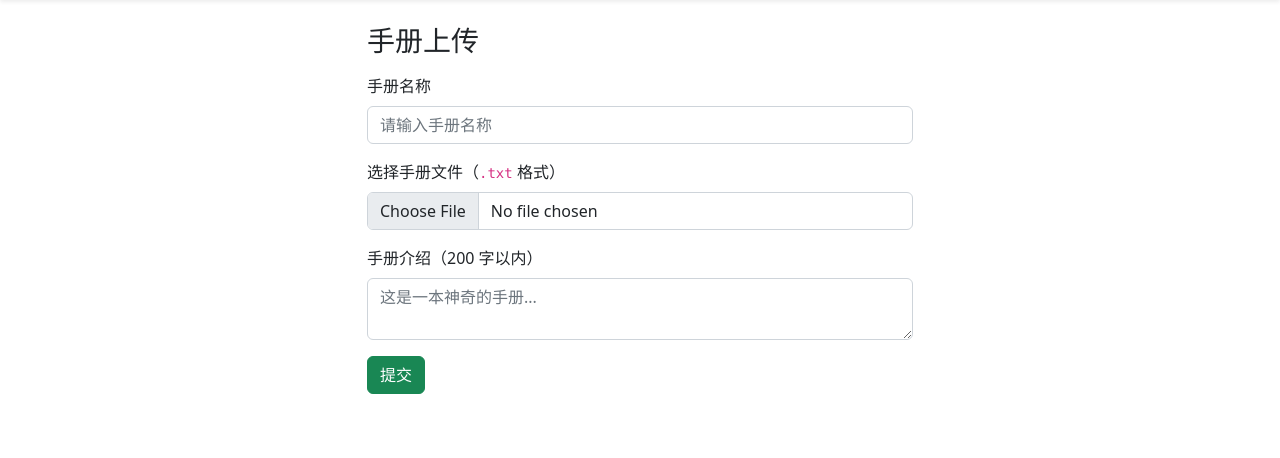
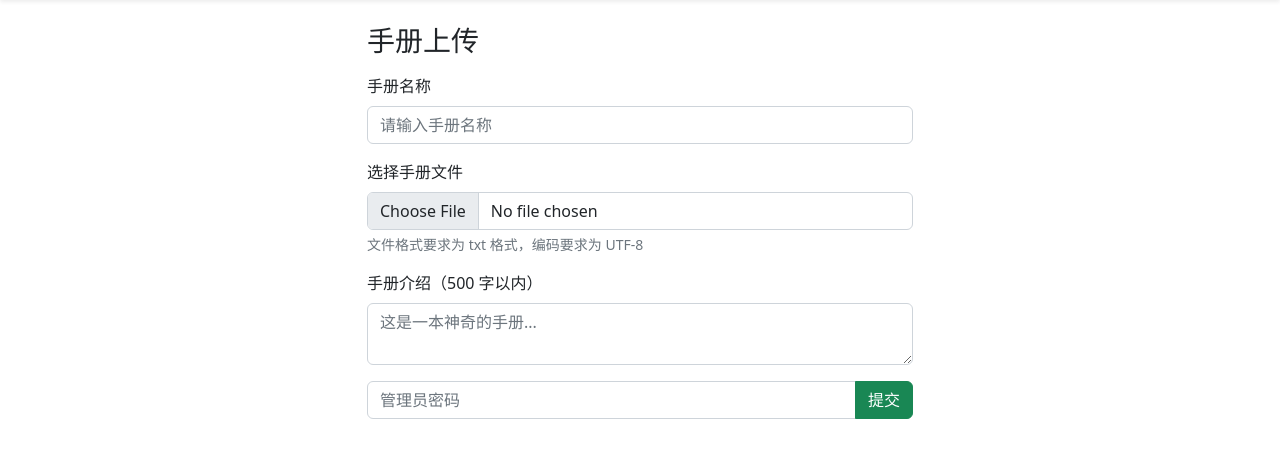
Before and after one commit to iuroc/iapp-doc, a PHP site: page /control/upload.php in a window 1280 px wide. Shown: the part 56-514 px from the top of the page. Run offline with PHP 8.4, Linux system fonts and the light colour scheme; some libraries are stand-ins or nearby versions.

Commit message:
完成手册上传页面

```diff
--- a/control/upload.php
+++ b/control/upload.php
@@ -22,6 +22,10 @@ class Upload
      */
     public string $intro = '';
     /**
+     * 手册内容
+     */
+    public string $text;
+    /**
      * 当前脚本相对路径
      */
     public const PATH = '/control/upload.php';
@@ -29,32 +33,115 @@ class Upload
     {
         $this->action = $_POST['action'] ?? '';
         if ($this->action == 'submit') {
+            $this->submit();
+            header('location: ' . Upload::PATH);
+        }
+    }
+    /**
+     * 提交事件
+     */
+    public function submit()
+    {
+        // 验证管理员密码
+        $password = $_POST['password'] ?? '';
+        if ($password != Config::$admin['password']) {
+            die('管理员密码错误');
+        }
+        setcookie('password', $password, 0, '/');
         // 获取文件数据
         $this->file = $_FILES['file'] ?? null;
         if (!$this->file || $this->file['error'] > 0) {
             die('文件上传失败');
         }
         // 获取手册名称
-            $this->title = $_POST['title'] ?? '';
-            if (!$this->title) {
+        $this->get_title();
+        // 判断文件大小是否超出限制
+        if ($this->file['size'] > 3e6) {
+            die('文件大小不能超过 3 MB');
+        }
+        $this->get_intro();
+        $this->read_file();
+        $this->create_book();
+        $this->create_article();
+    }
+    /**
+     * 获取 `title` 参数
+     */
+    public function get_title()
+    {
+        $title = $_POST['title'] ?? '';
+        if (!$title) {
             preg_match('/^(.*)\..*$/', $this->file['name'], $matches);
-                $this->title = $matches[1] ?? $this->file['name'];
+            $title = $matches[1] ?? $this->file['name'];
         }
-            if (!$this->title) {
+        if (!$title) {
             die('请输入手册标题');
         }
-            // 判断文件大小是否超出限制
-            if ($this->file['size'] > 3e2) {
-                die('文件大小不能超过 3 MB');
+        if (mb_strlen($title) > 255) {
+            die('标题过长');
         }
-            $this->intro = $_POST['intro'] ?? '';
+        $this->title = addslashes($title);
+    }
+    /**
+     * 获取 `intro` 参数
+     */
+    public function get_intro()
+    {
+        $intro = $_POST['intro'] ?? '';
+        if (mb_strlen($intro) > 500) {
+            die('介绍文本过长');
+        }
+        $this->intro = addslashes($intro);
+    }
+    /**
+     * 创建手册
+     */
+    public function create_book()
+    {
+        $table = Config::$table['book'];
+        $sql = "INSERT INTO `$table` (`title`, `intro`) VALUES ('{$this->title}', '{$this->intro}')";
+        mysqli_query(Init::$conn, $sql);
+    }
+    /**
+     * 创建文章
+     */
+    public function create_article()
+    {
+        $list = explode('【', $this->text);
+        $book_id = $this->get_new_book_id();
+        $table = Config::$table['article'];
+        for ($x = 1; $x < count($list); $x++) {
+            $item = explode('】', $list[$x]);
+            $title = addslashes($item[0]);
+            $content = addslashes($item[1]);
+            $sql = "INSERT INTO `$table` (`title`, `content`, `book_id`) VALUES ('$title', '$content', '$book_id');";
+            mysqli_query(Init::$conn, $sql);
         }
     }
+    /**
+     * 获取最新一条手册记录的 ID 值
+     */
+    public function get_new_book_id()
+    {
+        $table = Config::$table['book'];
+        $sql = "SELECT `id` FROM `$table` ORDER BY `id` DESC LIMIT 1;";
+        $result = mysqli_query(Init::$conn, $sql);
+        $id = mysqli_fetch_assoc($result)['id'];
+        return $id;
     }
-$upload = new Upload();
-if ($upload->action == 'submit') {
-    header('location: ' . Upload::PATH);
+    /**
+     * 读取手册文本文件
+     */
+    public function read_file()
+    {
+        $file_path = 'book_' . str_shuffle(time()) . '.txt';
+        move_uploaded_file($this->file['tmp_name'], $file_path);
+        $text = file_get_contents($file_path);
+        unlink($file_path);
+        $this->text = $text;
     }
+}
+new Upload();
 ?>
 
 <!DOCTYPE html>
@@ -68,7 +155,7 @@ if ($upload->action == 'submit') {
         function changeFile() {
             let dom = document.querySelector('#bookFile')
             let files = dom.files
-            if (files.length == 0 || files[0].size > 3e6) {
+            if (files.length != 0 & files[0].size > 3e6) {
                 alert('文件大小不能超过 3 MB')
                 dom.value = null
             }
@@ -88,15 +175,19 @@ if ($upload->action == 'submit') {
                         <input type="text" class="form-control" name="title" id="bookName" placeholder="请输入手册名称" required>
                     </div>
                     <div class="mb-3">
-                        <label for="bookFile" class="form-label">选择手册文件（<code>.txt</code> 格式）</label>
+                        <label for="bookFile" class="form-label">选择手册文件</label>
                         <input type="file" class="form-control" name="file" id="bookFile" accept="text/plain" required onchange="changeFile()">
+                        <div class="form-text">文件格式要求为 txt 格式，编码要求为 UTF-8</div>
                     </div>
                     <div class="mb-3">
-                        <label for="bookIntro" class="form-label">手册介绍（200 字以内）</label>
+                        <label for="bookIntro" class="form-label">手册介绍（500 字以内）</label>
                         <textarea class="form-control" name="intro" id="bookIntro" placeholder="这是一本神奇的手册..." required></textarea>
                     </div>
                     <input type="hidden" name="action" value="submit">
-                    <input type="submit" class="btn btn-success mb-3" value="提交">
+                    <div class="input-group">
+                        <input type="password" autocomplete="new-password" name="password" value="<?php echo $_COOKIE['password'] ?? '' ?>" class="form-control" placeholder="管理员密码" require>
+                        <input type="submit" class="btn btn-success" value="提交">
+                    </div>
                 </form>
             </div>
         </div>
```
Lines whose indentation alone changed are shown as unchanged.
